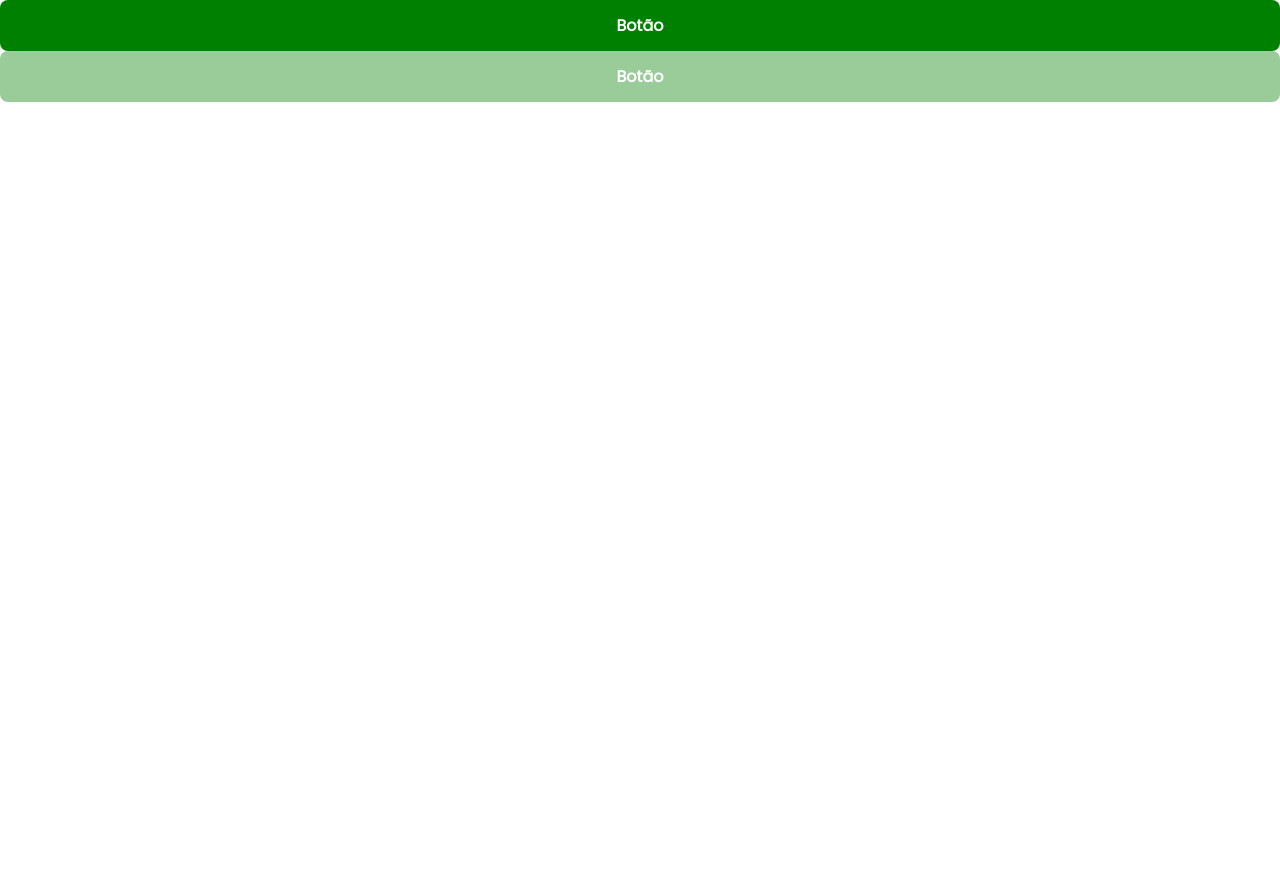
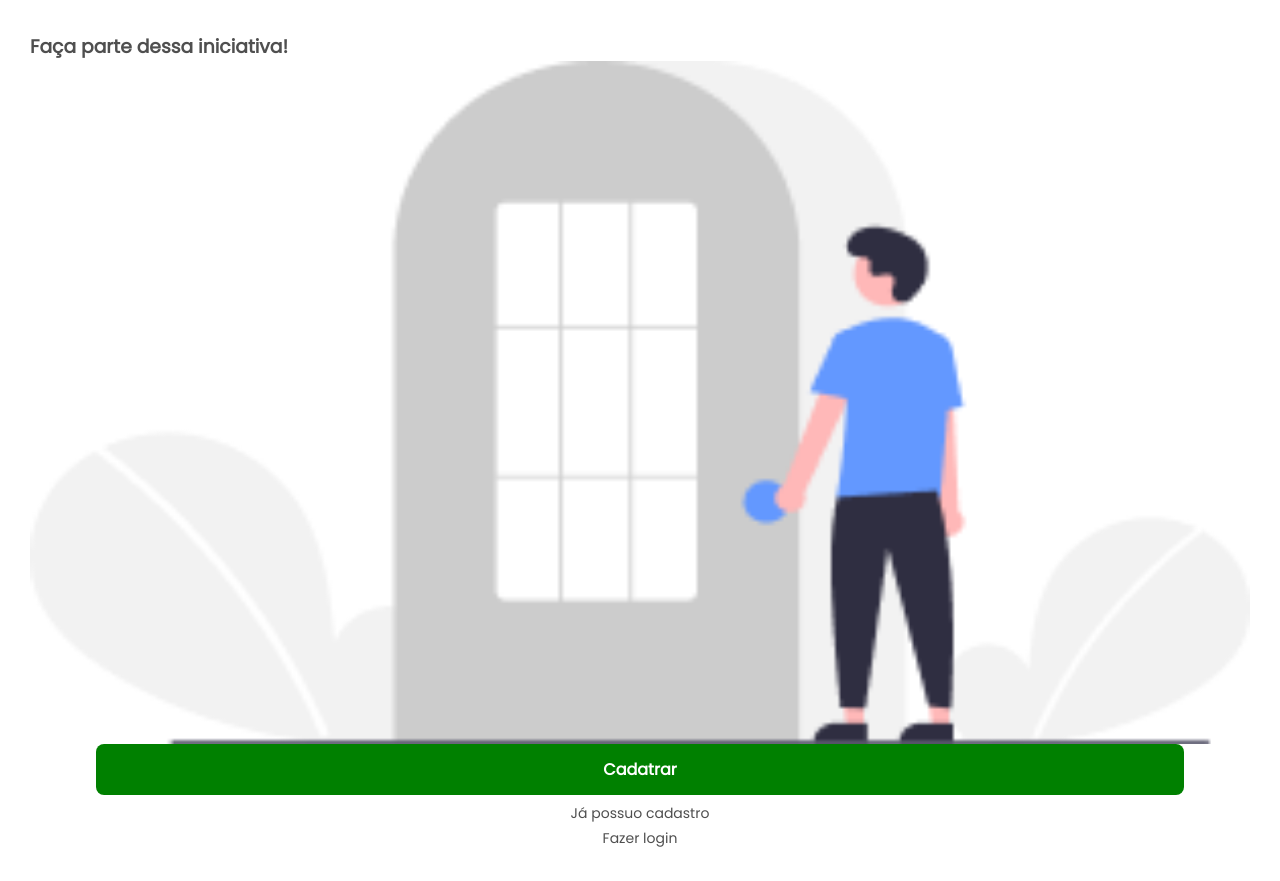
Before and after one commit to estartandodevs-course/recolapp, a React (Create React App) app: page / in a window 1280 px wide. Before the commit the page ends 800 px from the top, so only its background shows below. Built offline with nearby package versions, Linux system fonts and the light colour scheme; the HTML template or start-up script is replaced by a standard one.

Commit message:
feature/home
	Components/Home
		Added components required from page
		Added styles in page

```diff
--- a/src/pages/Home/index.js
+++ b/src/pages/Home/index.js
@@ -1,13 +1,35 @@
 import React from "react";
+
+import { useHistory } from "react-router-dom";
 import { Button } from "../../components/Button";
+// import { Input } from "../../components/Input";
+
+import * as S from "./style";
+
+import image from "../../assets/img/illustrations/tela_inicial.png";
 
 const Home = () => {
+  const history = useHistory();
+
   return (
     <>
-      <Button bgColor="#008000">Botão</Button>
-      <Button bgColor="#008000" disable>
-        Botão
-      </Button>
+      <S.Container>
+        <S.Title>Faça parte dessa iniciativa!</S.Title>
+        <S.Img src={image} alt="homeScreen" />
+        <S.ContainerBottom>
+          <Button
+            onClick={() => history.push("/register")}
+            bgColor="#008000"
+            width="85%"
+          >
+            Cadatrar
+          </Button>
+          <S.Pragraph>Já possuo cadastro</S.Pragraph>
+          <S.RedirectLogin onClick={() => history.push("/login")}>
+            Fazer login
+          </S.RedirectLogin>
+        </S.ContainerBottom>
+      </S.Container>
     </>
   );
 };
--- /dev/null
+++ b/src/pages/Home/style.js
@@ -0,0 +1,37 @@
+import styled from "styled-components";
+
+export const Container = styled.div`
+  width: 100%;
+  height: 100vh;
+
+  display: flex;
+  justify-content: space-between;
+  flex-direction: column;
+  color: #4f4f4f;
+`;
+export const Title = styled.h3`
+  padding: 32px 0px 0px 30px;
+`;
+export const Pragraph = styled.p`
+  padding: 8px 0px 4px 0px;
+  color: #4f4f4f;
+  font-size: 14px;
+`;
+export const RedirectLogin = styled.a`
+  color: #4f4f4f;
+  font-size: 14px;
+`;
+
+export const Img = styled.img`
+  padding: 0px 30px;
+`;
+
+export const ContainerBottom = styled.div`
+  width: 100%;
+
+  display: flex;
+  align-items: center;
+  flex-direction: column;
+
+  padding-bottom: 32px;
+`;
```
